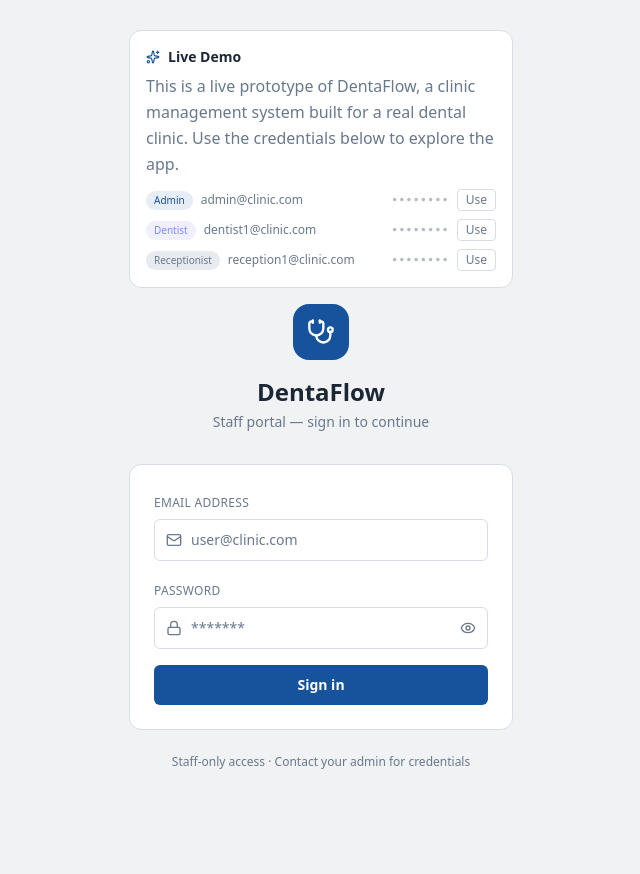
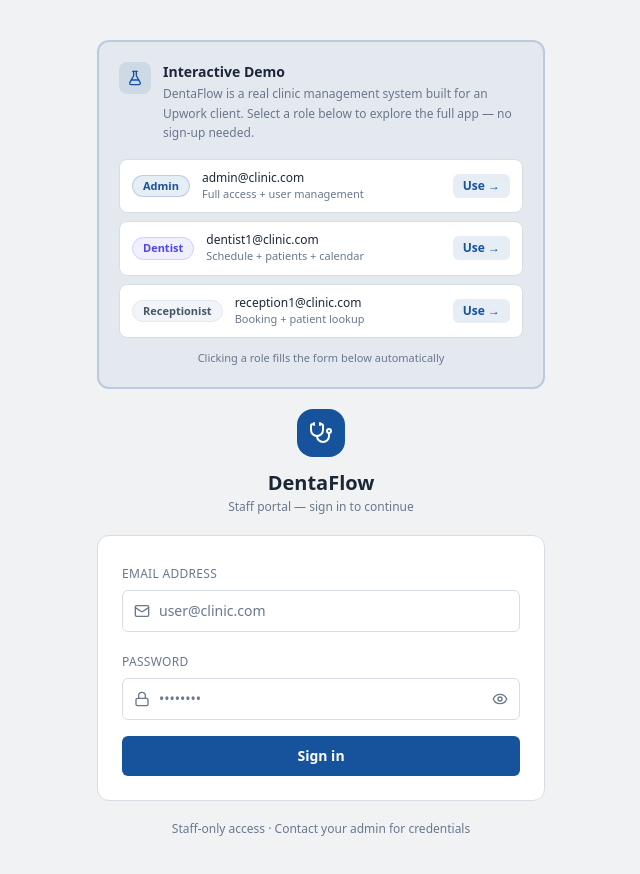
Before and after one commit to mostafarawhy/ClinicOS, a Next.js app: page /login in a window 1280 px wide. Shown: the top 874 px of the page, without its empty margins (319-959 px from the left). Before the commit the page ends 800 px from the top, so only its background shows below. Built offline with nearby package versions, Linux system fonts and the light colour scheme.

Commit message:
fix: Demo login improved for user conveience

```diff
--- a/src/app/(auth)/login/page.tsx
+++ b/src/app/(auth)/login/page.tsx
@@ -3,7 +3,38 @@
 import { useState } from "react";
 import { useRouter } from "next/navigation";
 import { signIn } from "next-auth/react";
-import { Stethoscope, Eye, EyeOff, Lock, Mail, Sparkles } from "lucide-react";
+import {
+  Stethoscope,
+  Eye,
+  EyeOff,
+  Lock,
+  Mail,
+  FlaskConical,
+} from "lucide-react";
+
+const DEMO_ACCOUNTS = [
+  {
+    role: "Admin",
+    email: "admin@clinic.com",
+    password: "admin123",
+    description: "Full access + user management",
+    badge: "bg-primary/10 text-primary border-primary/20",
+  },
+  {
+    role: "Dentist",
+    email: "dentist1@clinic.com",
+    password: "dentist123",
+    description: "Schedule + patients + calendar",
+    badge: "bg-indigo-500/10 text-indigo-600 border-indigo-200",
+  },
+  {
+    role: "Receptionist",
+    email: "reception1@clinic.com",
+    password: "reception123",
+    description: "Booking + patient lookup",
+    badge: "bg-slate-100 text-slate-600 border-slate-200",
+  },
+];
 
 export default function LoginPage() {
   const router = useRouter();
@@ -11,11 +42,34 @@ export default function LoginPage() {
   const [loading, setLoading] = useState(false);
   const [error, setError] = useState<string | null>(null);
   const [form, setForm] = useState({ email: "", password: "" });
+  const [activeRole, setActiveRole] = useState<string | null>(null);
 
   function handleChange(e: React.ChangeEvent<HTMLInputElement>) {
     setForm({ ...form, [e.target.name]: e.target.value });
+    if (error) setError(null);
+  }
 
+  async function handleUseAccount(account: (typeof DEMO_ACCOUNTS)[0]) {
+    setForm({ email: account.email, password: account.password });
+    setActiveRole(account.role);
     if (error) setError(null);
+
+    // Auto sign in immediately on click
+    setLoading(true);
+    const result = await signIn("credentials", {
+      email: account.email,
+      password: account.password,
+      redirect: false,
+    });
+
+    if (result?.error) {
+      setError("Invalid email or password");
+      setLoading(false);
+      return;
+    }
+
+    router.refresh();
+    router.push("/schedule");
   }
 
   async function handleSubmit(e: React.FormEvent) {
@@ -46,79 +100,84 @@ export default function LoginPage() {
   }
 
   return (
-    <div className="min-h-screen bg-background flex items-center justify-center px-4">
-      <div className="w-full max-w-sm">
-        {/* Demo banner */}
-        <div className="mb-4 rounded-xl border border-border bg-card p-4">
-          <div className="flex items-center gap-2 mb-1.5">
-            <Sparkles className="h-3.5 w-3.5 text-primary shrink-0" />
-            <span className="text-sm font-semibold text-foreground">
-              Live Demo
-            </span>
+    <div className="min-h-screen bg-background flex items-center justify-center px-4 py-10">
+      <div className="w-full max-w-md space-y-5">
+        {/* ── Demo banner ── */}
+        <div className="rounded-xl border-2 border-primary/20 bg-primary/5 p-5">
+          <div className="flex items-start gap-3 mb-4">
+            <div className="flex h-8 w-8 items-center justify-center rounded-lg bg-primary/10 shrink-0">
+              <FlaskConical className="h-4 w-4 text-primary" />
+            </div>
+            <div>
+              <p className="text-sm font-semibold text-foreground">
+                Interactive Demo
+              </p>
+              <p className="text-xs text-muted-foreground mt-0.5 leading-relaxed">
+                DentaFlow is a real clinic management system built for an Upwork
+                client. Select a role below to explore the full app — no sign-up
+                needed.
+              </p>
+            </div>
           </div>
-          <p className="text-m text-muted-foreground mb-3 leading-relaxed">
-            This is a live prototype of DentaFlow, a clinic management system
-            built for a real dental clinic. Use the credentials below to explore
-            the app.
-          </p>
 
           <div className="space-y-2">
-            {[
-              {
-                role: "Admin",
-                email: "admin@clinic.com",
-                password: "admin123",
-                badge: "bg-primary/10 text-primary",
-              },
-              {
-                role: "Dentist",
-                email: "dentist1@clinic.com",
-                password: "dentist123",
-                badge: "bg-indigo-500/10 text-indigo-400",
-              },
-              {
-                role: "Receptionist",
-                email: "reception1@clinic.com",
-                password: "reception123",
-                badge: "bg-secondary text-muted-foreground",
-              },
-            ].map(({ role, email, password, badge }) => (
-              <div key={role} className="flex items-center gap-2">
-                <span
-                  className={`shrink-0 rounded-full px-2 py-0.5 text-[10px] font-medium ${badge}`}
+            {DEMO_ACCOUNTS.map((account) => {
+              const isActive = activeRole === account.role;
+              return (
+                <button
+                  key={account.role}
+                  type="button"
+                  onClick={() => handleUseAccount(account)}
+                  className={`w-full flex items-center gap-3 rounded-lg border px-3 py-2.5 text-left transition-all ${
+                    isActive
+                      ? "border-primary bg-primary/10 shadow-sm"
+                      : "border-border bg-card hover:border-primary/50 hover:bg-primary/5"
+                  }`}
                 >
-                  {role}
-                </span>
-                <span className="flex-1 truncate text-xs text-muted-foreground">
-                  {email}
-                </span>
-                <span className="text-xs text-muted-foreground/50 font-mono">
-                  ••••••••
-                </span>
-                <button
-                  type="button"
-                  onClick={() => setForm({ email, password })}
-                  className="shrink-0 rounded border border-border px-2 py-0.5 text-xs text-muted-foreground hover:border-primary hover:text-primary transition-colors"
-                >
-                  Use
+                  <span
+                    className={`shrink-0 rounded-full border px-2.5 py-0.5 text-[11px] font-semibold ${account.badge}`}
+                  >
+                    {account.role}
+                  </span>
+                  <div className="flex-1 min-w-0">
+                    <p className="text-xs font-medium text-foreground truncate">
+                      {account.email}
+                    </p>
+                    <p className="text-[11px] text-muted-foreground">
+                      {account.description}
+                    </p>
+                  </div>
+                  <span
+                    className={`shrink-0 rounded-md px-2.5 py-1 text-xs font-semibold transition-colors ${
+                      isActive
+                        ? "bg-primary text-primary-foreground"
+                        : "bg-primary/10 text-primary"
+                    }`}
+                  >
+                    {isActive ? "✓ Selected" : "Use →"}
+                  </span>
                 </button>
-              </div>
-            ))}
+              );
+            })}
           </div>
+
+          <p className="mt-3 text-[11px] text-muted-foreground text-center">
+            Clicking a role fills the form below automatically
+          </p>
         </div>
 
-        <div className="flex flex-col items-center mb-8">
-          <div className="flex h-14 w-14 items-center justify-center rounded-2xl bg-primary mb-4">
-            <Stethoscope className="h-7 w-7 text-primary-foreground" />
+        {/* ── Branding ── */}
+        <div className="flex flex-col items-center">
+          <div className="flex h-12 w-12 items-center justify-center rounded-2xl bg-primary mb-3">
+            <Stethoscope className="h-6 w-6 text-primary-foreground" />
           </div>
-          <h1 className="text-2xl font-bold text-foreground text-balance text-center">
-            DentaFlow
-          </h1>
-          <p className="text-sm text-muted-foreground mt-1">
+          <h1 className="text-xl font-bold text-foreground">DentaFlow</h1>
+          <p className="text-xs text-muted-foreground mt-0.5">
             Staff portal — sign in to continue
           </p>
         </div>
 
+        {/* ── Login form ── */}
         <div className="rounded-xl border border-border bg-card p-6">
           <form onSubmit={handleSubmit} className="space-y-4">
             <div className="space-y-1.5">
@@ -159,7 +218,7 @@ export default function LoginPage() {
                   type={showPassword ? "text" : "password"}
                   autoComplete="current-password"
                   required
-                  placeholder="*******"
+                  placeholder="••••••••"
                   value={form.password}
                   onChange={handleChange}
                   className="w-full rounded-md border border-border bg-input pl-9 pr-10 py-2.5 text-sm text-foreground placeholder:text-muted-foreground outline-none focus:ring-2 focus:ring-ring transition"
@@ -193,7 +252,7 @@ export default function LoginPage() {
           </form>
         </div>
 
-        <p className="mt-6 text-center text-xs text-muted-foreground">
+        <p className="text-center text-xs text-muted-foreground">
           Staff-only access &middot; Contact your admin for credentials
         </p>
       </div>
```
